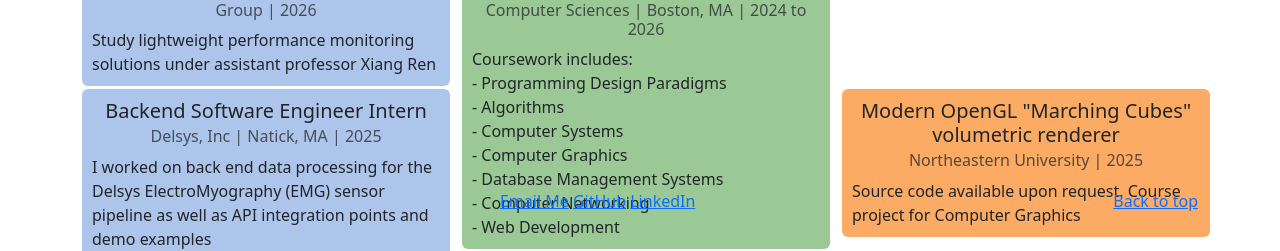
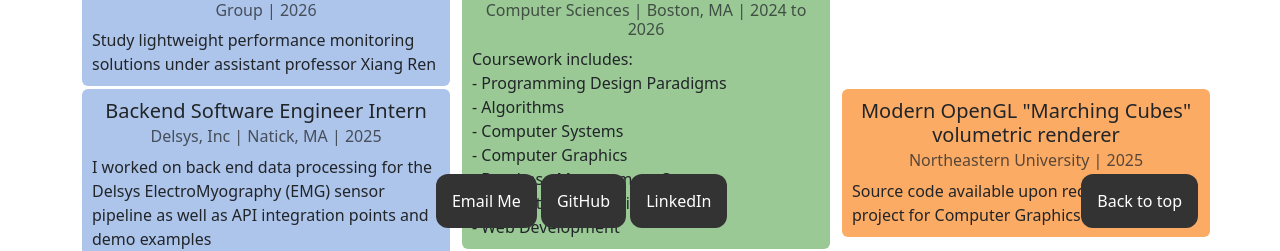
Before and after one commit to brpiperno/brpiperno.github.io, a website: page index.html in a window 1280 px wide. Shown: the part 571-822 px from the top of the page. Drawn offline with nearby package versions, Linux system fonts and the light colour scheme.

Commit message:
Added rounded border boxes to links at bottom.

```diff
--- a/css/index.css
+++ b/css/index.css
@@ -60,3 +60,18 @@
 .project {
   background-color: var(--bp-orange);
 }
+
+.media-link {
+  padding: 1rem;
+  border-radius: 0.75rem;
+  background-color: #333;
+  color: white;
+  text-decoration: none;
+}
+
+.media-link:hover {
+  padding: 1rem;
+  border-radius: 0.75rem;
+  background-color: #aaa;
+  color: blue;
+}
--- a/index.html
+++ b/index.html
@@ -95,10 +95,10 @@
         </section>
       </main>
       <footer class="container fixed-bottom">
-        <p class="float-end"><a href="#">Back to top</a></p>
-        <a href="mailto:brpiperno@gmail.com">Email Me</a>
-        <a href="https://github.com/brpiperno">GitHub</a>
-        <a href="https://www.linkedin.com/in/ben-piperno/">LinkedIn</a>
+        <p class="float-end"><a href="#" class="media-link">Back to top</a></p>
+        <a href="mailto:brpiperno@gmail.com" class="media-link">Email Me</a>
+        <a href="https://github.com/brpiperno" class="media-link">GitHub</a>
+        <a href="https://www.linkedin.com/in/ben-piperno/" class="media-link">LinkedIn</a>
       </footer>
     </div>
     <script src="./js/resume.js"></script>
```
Also changed, not shown: about.html (+3 -3 lines).
